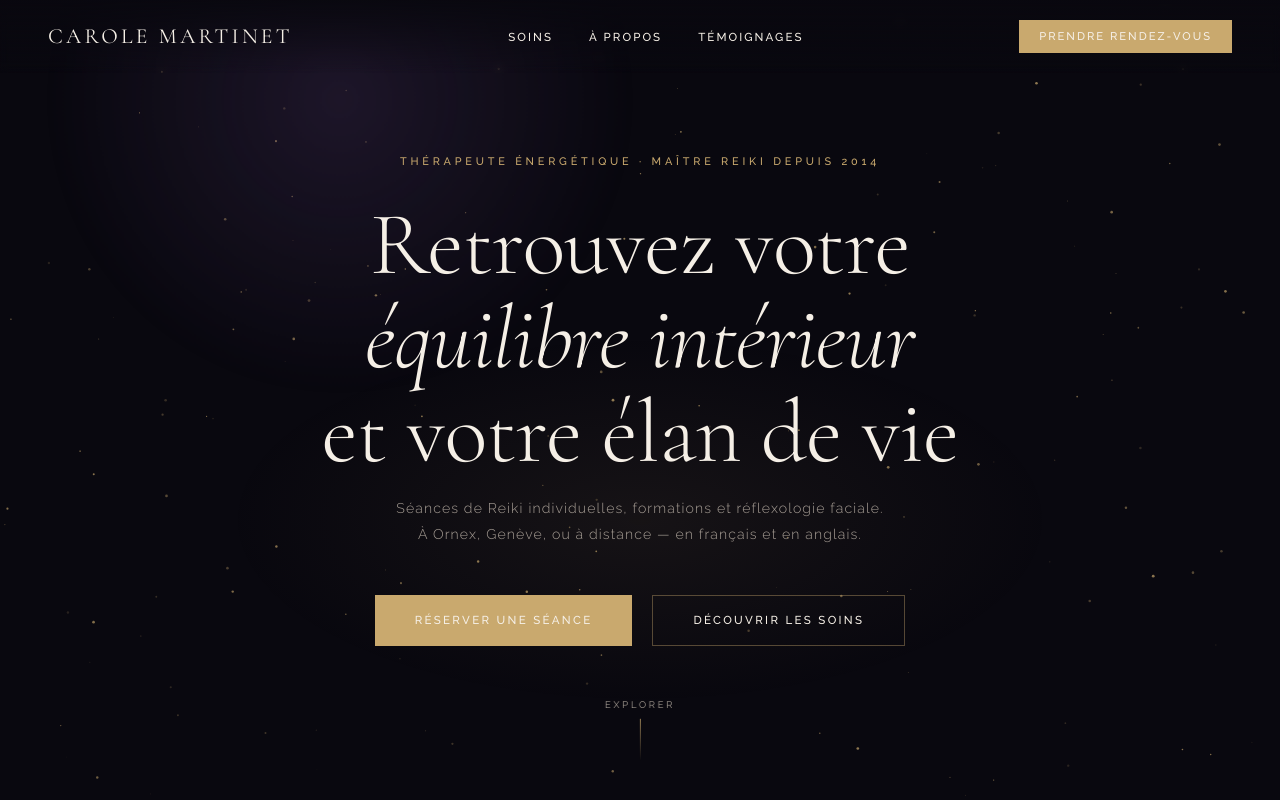
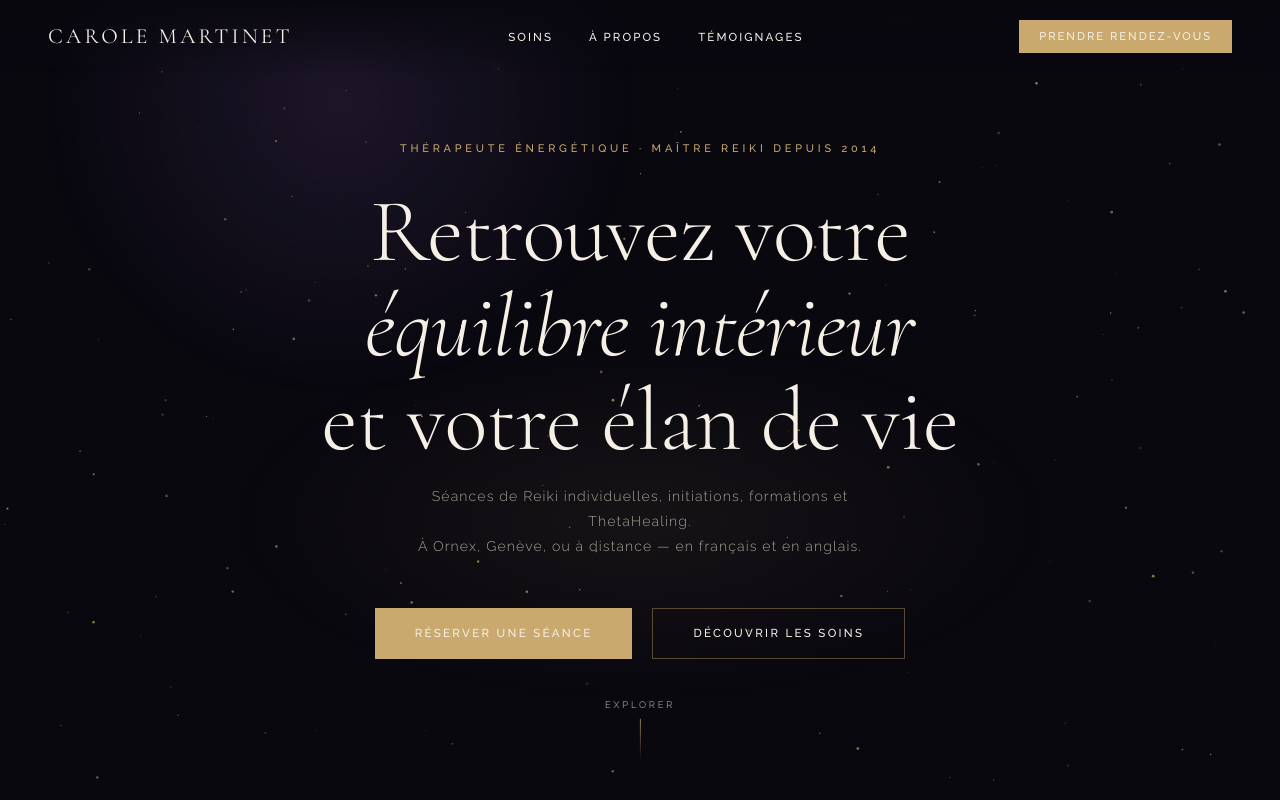
Before and after one commit to LucaMartinet7/Website_Carole, a React (Vite) app: page / in a window 1280 px wide. Shown: the top 800 px of the page. Built offline with nearby package versions, Linux system fonts and the light colour scheme.

Commit message:
Update hero subtitle to mention initiations and ThetaHealing

```diff
--- a/src/components/Hero.tsx
+++ b/src/components/Hero.tsx
@@ -20,7 +20,7 @@ export function Hero() {
           et votre élan de vie
         </h1>
         <p className="mx-auto mb-12 max-w-[520px] text-[0.88rem] font-light leading-[1.8] tracking-[0.08em] text-[var(--muted)] opacity-0 [animation:fadeUp_0.9s_0.6s_forwards]">
-          Séances de Reiki individuelles, formations et réflexologie faciale.
+          Séances de Reiki individuelles, initiations, formations et ThetaHealing.
           <br />À Ornex, Genève, ou à distance — en français et en anglais.
         </p>
         <div className="flex flex-wrap justify-center gap-5 opacity-0 [animation:fadeUp_0.9s_0.8s_forwards]">
```
